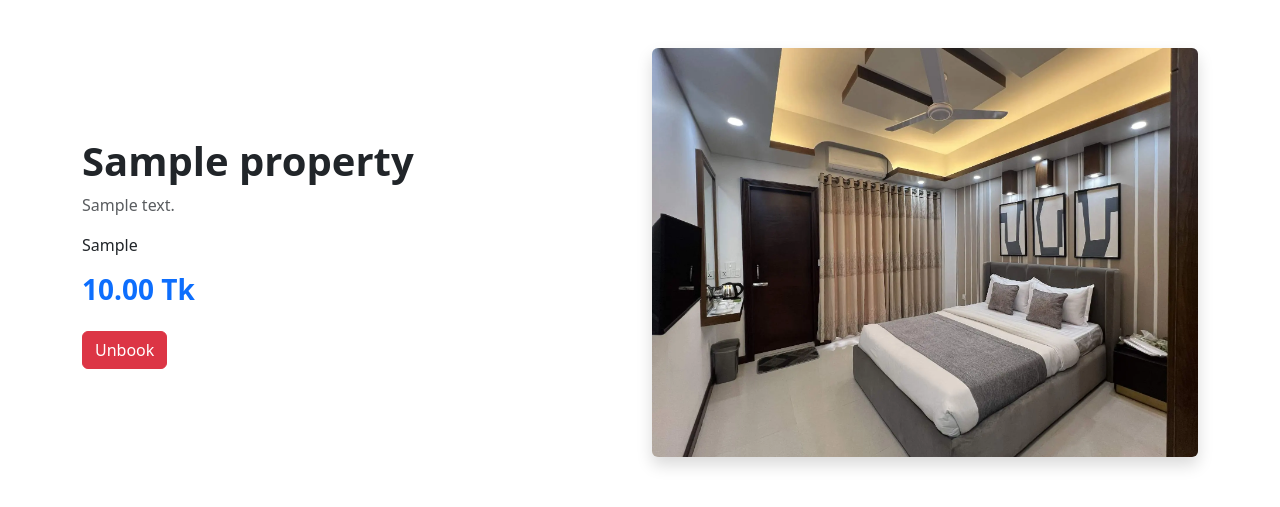
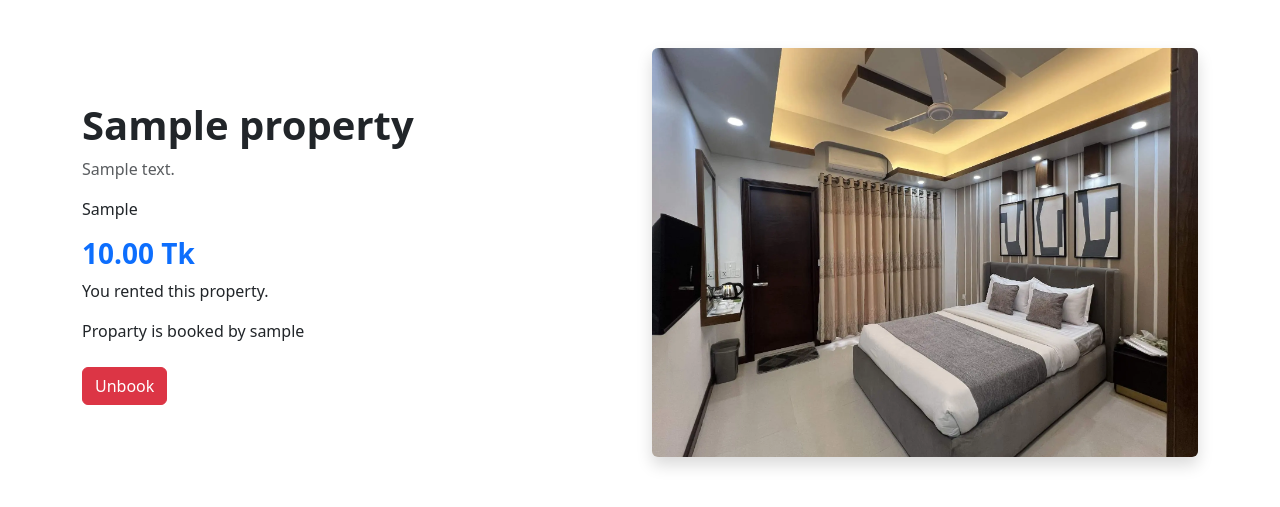
Before and after one commit to ZafirChowdhury/banglaBnB, a Flask app: page /view_property/1 in a window 1280 px wide. Shown: the part 56-563 px from the top of the page. Run offline with Flask 3, Linux system fonts and the light colour scheme; the visitor is signed in with stand-in values (Sample User, id 1); tables that the repository leaves empty hold one stand-in row (values such as "Sample post"); some libraries are stand-ins or nearby versions.

Commit message:
Add proper messages to property page

```diff
--- a/app.py
+++ b/app.py
@@ -149,6 +149,11 @@ def view_property(property_id):
         if len(properties) == 0:
             return redirect(url_for("apology", em="Property dose not exist"))
 
+        if properties[0].get("occupied"):
+            username = database.get("SELECT user_name FROM users WHERE user_id = %s", (properties[0].get("rented_to"), ))[0].get("user_name")
+
+            return render_template("/view_listing.html", properties=properties[0], username=username)
+
         return render_template("/view_listing.html", properties=properties[0])
 
     if request.method == "POST":
@@ -170,11 +175,11 @@ def book(property_id):
 
     query = '''
             UPDATE properties
-            SET occupied = %s
+            SET occupied = %s, rented_to = %s
             WHERE property_id = %s
             '''
 
-    database.save(query, (True, property_id))
+    database.save(query, (True, session.get("user_id"), property_id))
 
     return redirect(url_for("view_property", property_id=property_id))
 
@@ -194,10 +199,10 @@ def unbook(property_id):
 
     query = '''
             UPDATE properties
-            SET occupied = %s
+            SET occupied = %s, rented_to = %s
             WHERE property_id = %s
             '''
 
-    database.save(query, (False, property_id))
+    database.save(query, (False, None, property_id))
 
     return redirect(url_for("view_property", property_id=property_id))
--- a/templates/view_listing.html
+++ b/templates/view_listing.html
@@ -15,8 +15,14 @@
 
                 {% if properties.occupied %}
                 <!-- if occupied -->
+                    {% if session['user_id'] == properties.rented_to %}
+                        <p class="bold">You rented this property.</p>
+                    {% endif %}
+
                     {% if session['user_id'] == properties.host_id %}
                     <!-- host can unbook a proparty -->
+                        <p class="bold">Proparty is booked by {{ username }}</p>
+
                         <form action="/unbook/{{ properties.property_id }}" method="post" class="mt-3">
                             <div class="form-group">
                                 <button type="submit" class="btn btn-danger mt-2">Unbook</button>
```
